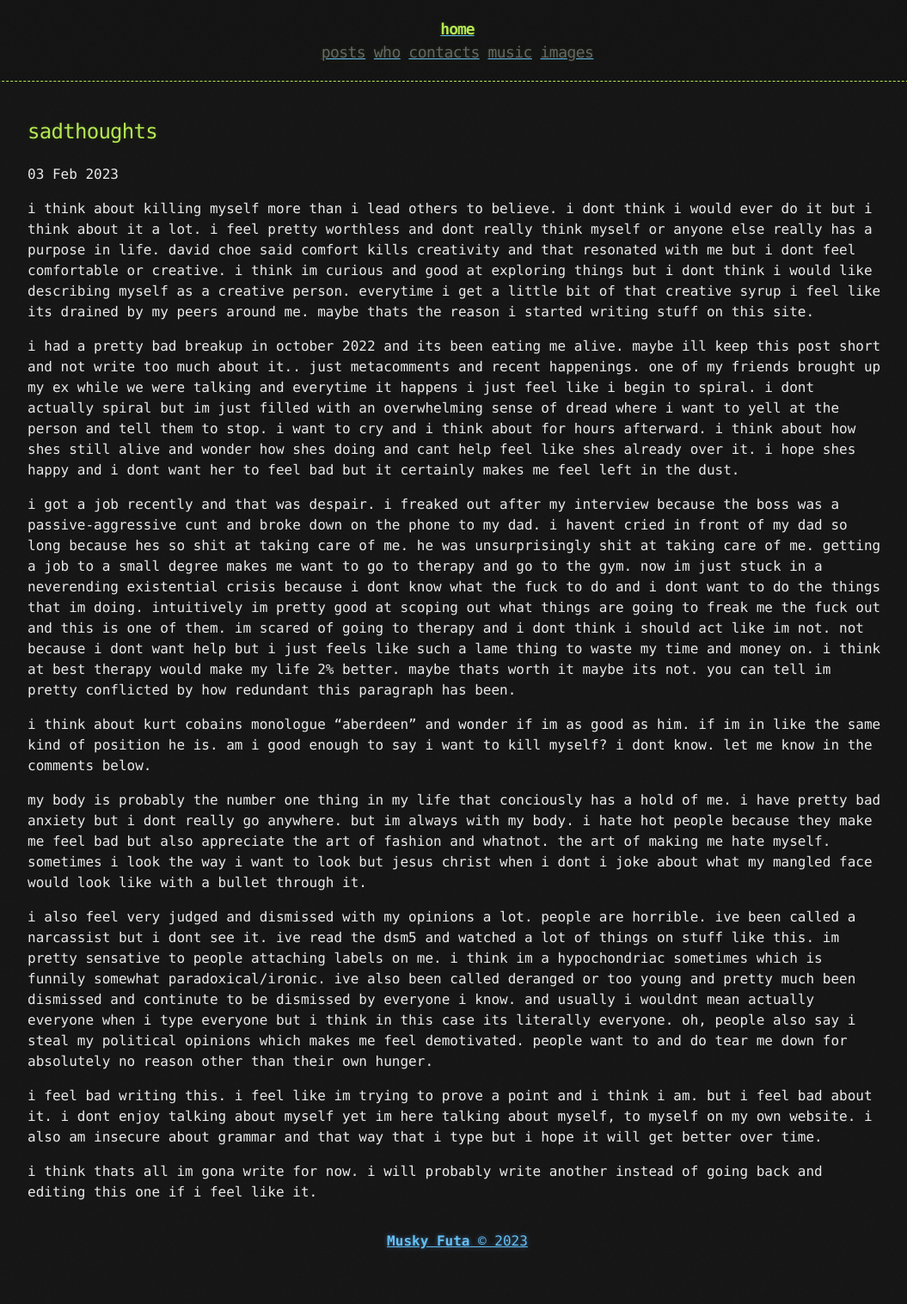
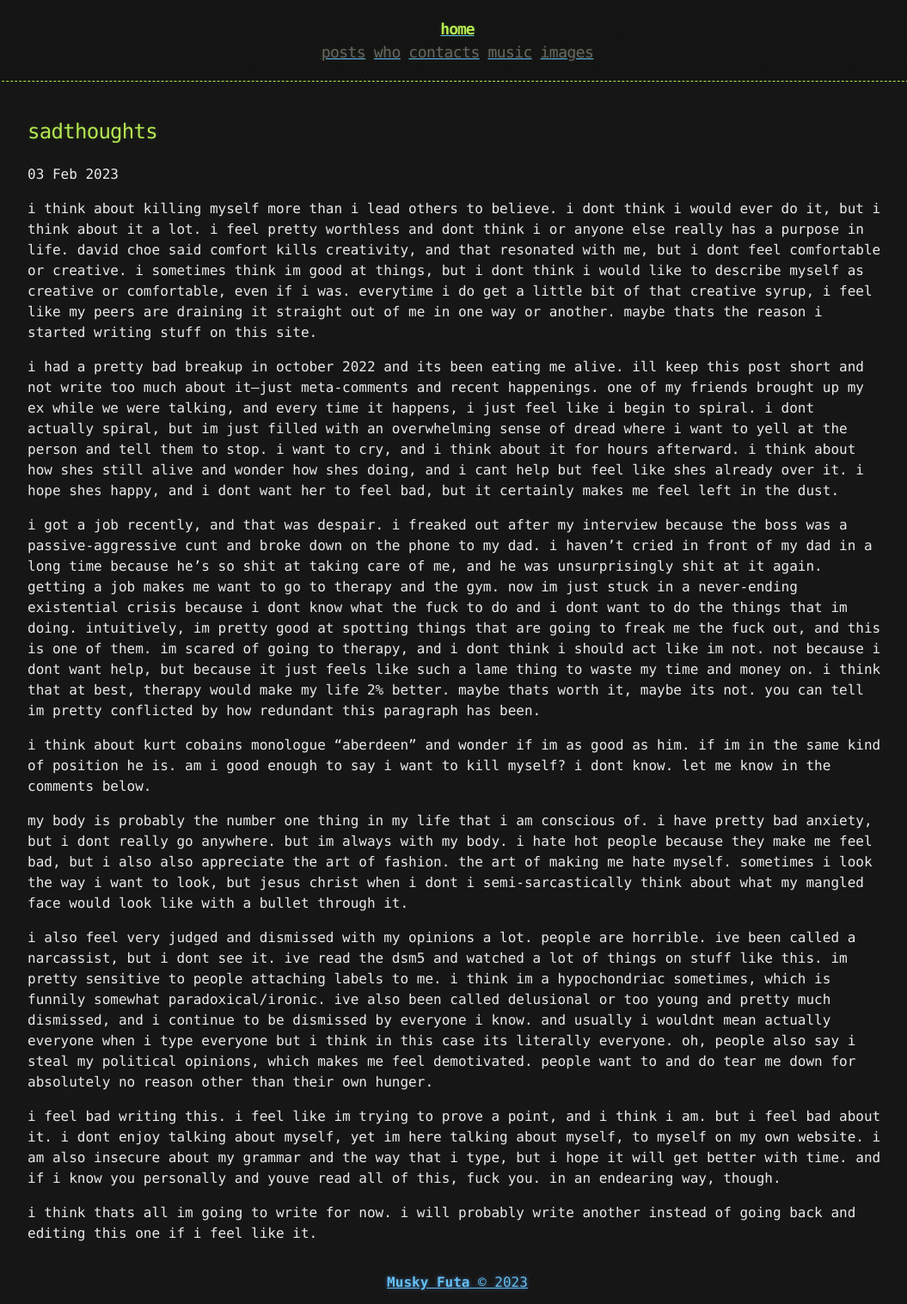
Before and after one commit to goobbess/goobbess.github.io, a Jekyll site: the page built from _posts/2023-02-03-sadthoughts.md, in a window 1280 px wide. Shown: the whole page at 86% size, without its empty margins (108-1163 px from the left). Built offline with Jekyll 4.4.1, drawn with Linux system fonts in a browser that asks for light colours; before the commit the page ends 1469 px from its top, so only the background shows below that.

Commit message:
Update 2023-02-03-sadthoughts.md

```diff
--- a/_posts/2023-02-03-sadthoughts.md
+++ b/_posts/2023-02-03-sadthoughts.md
@@ -3,18 +3,18 @@
 title: "sadthoughts"
 date: 2023-02-03
 ---
-i think about killing myself more than i lead others to believe. i dont think i would ever do it but i think about it a lot. i feel pretty worthless and dont really think myself or anyone else really has a purpose in life. david choe said comfort kills creativity and that resonated with me but i dont feel comfortable or creative. i think im curious and good at exploring things but i dont think i would like describing myself as a creative person. everytime i get a little bit of that creative syrup i feel like its drained by my peers around me. maybe thats the reason i started writing stuff on this site.
+i think about killing myself more than i lead others to believe. i dont think i would ever do it, but i think about it a lot. i feel pretty worthless and dont think i or anyone else really has a purpose in life. david choe said comfort kills creativity, and that resonated with me, but i dont feel comfortable or creative. i sometimes think im good at things, but i dont think i would like to describe myself as creative or comfortable, even if i was. everytime i do get a little bit of that creative syrup, i feel like my peers are draining it straight out of me in one way or another. maybe thats the reason i started writing stuff on this site.
 
-i had a pretty bad breakup in october 2022 and its been eating me alive. maybe ill keep this post short and not write too much about it.. just metacomments and recent happenings. one of my friends brought up my ex while we were talking and everytime it happens i just feel like i begin to spiral. i dont actually spiral but im just filled with an overwhelming sense of dread where i want to yell at the person and tell them to stop. i want to cry and i think about for hours afterward. i think about how shes still alive and wonder how shes doing and cant help feel like shes already over it. i hope shes happy and i dont want her to feel bad but it certainly makes me feel left in the dust.
+i had a pretty bad breakup in october 2022 and its been eating me alive. ill keep this post short and not write too much about it—just meta-comments and recent happenings. one of my friends brought up my ex while we were talking, and every time it happens, i just feel like i begin to spiral. i dont actually spiral, but im just filled with an overwhelming sense of dread where i want to yell at the person and tell them to stop. i want to cry, and i think about it for hours afterward. i think about how shes still alive and wonder how shes doing, and i cant help but feel like shes already over it. i hope shes happy, and i dont want her to feel bad, but it certainly makes me feel left in the dust.
 
-i got a job recently and that was despair. i freaked out after my interview because the boss was a passive-aggressive cunt and broke down on the phone to my dad. i havent cried in front of my dad so long because hes so shit at taking care of me. he was unsurprisingly shit at taking care of me. getting a job to a small degree makes me want to go to therapy and go to the gym. now im just stuck in a neverending existential crisis because i dont know what the fuck to do and i dont want to do the things that im doing. intuitively im pretty good at scoping out what things are going to freak me the fuck out and this is one of them. im scared of going to therapy and i dont think i should act like im not. not because i dont want help but i just feels like such a lame thing to waste my time and money on. i think at best therapy would make my life 2% better. maybe thats worth it maybe its not. you can tell im pretty conflicted by how redundant this paragraph has been.
+i got a job recently, and that was despair. i freaked out after my interview because the boss was a passive-aggressive cunt and broke down on the phone to my dad. i haven't cried in front of my dad in a long time because he's so shit at taking care of me, and he was unsurprisingly shit at it again. getting a job makes me want to go to therapy and the gym. now im just stuck in a never-ending existential crisis because i dont know what the fuck to do and i dont want to do the things that im doing. intuitively, im pretty good at spotting things that are going to freak me the fuck out, and this is one of them. im scared of going to therapy, and i dont think i should act like im not. not because i dont want help, but because it just feels like such a lame thing to waste my time and money on. i think that at best, therapy would make my life 2% better. maybe thats worth it, maybe its not. you can tell im pretty conflicted by how redundant this paragraph has been.
 
-i think about kurt cobains monologue "aberdeen" and wonder if im as good as him. if im in like the same kind of position he is. am i good enough to say i want to kill myself? i dont know. let me know in the comments below.
+i think about kurt cobains monologue "aberdeen" and wonder if im as good as him. if im in the same kind of position he is. am i good enough to say i want to kill myself? i dont know. let me know in the comments below.
 
-my body is probably the number one thing in my life that conciously has a hold of me. i have pretty bad anxiety but i dont really go anywhere. but im always with my body. i hate hot people because they make me feel bad but also appreciate the art of fashion and whatnot. the art of making me hate myself. sometimes i look the way i want to look but jesus christ when i dont i joke about what my mangled face would look like with a bullet through it.
+my body is probably the number one thing in my life that i am conscious of. i have pretty bad anxiety, but i dont really go anywhere. but im always with my body. i hate hot people because they make me feel bad, but i also also appreciate the art of fashion. the art of making me hate myself. sometimes i look the way i want to look, but jesus christ when i dont i semi-sarcastically think about what my mangled face would look like with a bullet through it.
 
-i also feel very judged and dismissed with my opinions a lot. people are horrible. ive been called a narcassist but i dont see it. ive read the dsm5 and watched a lot of things on stuff like this. im pretty sensative to people attaching labels on me. i think im a hypochondriac sometimes which is funnily somewhat paradoxical/ironic. ive also been called deranged or too young and pretty much been dismissed and continute to be dismissed by everyone i know. and usually i wouldnt mean actually everyone when i type everyone but i think in this case its literally everyone. oh, people also say i steal my political opinions which makes me feel demotivated. people want to and do tear me down for absolutely no reason other than their own hunger.
+i also feel very judged and dismissed with my opinions a lot. people are horrible. ive been called a narcassist, but i dont see it. ive read the dsm5 and watched a lot of things on stuff like this. im pretty sensitive to people attaching labels to me. i think im a hypochondriac sometimes, which is funnily somewhat paradoxical/ironic. ive also been called delusional or too young and pretty much dismissed, and i continue to be dismissed by everyone i know. and usually i wouldnt mean actually everyone when i type everyone but i think in this case its literally everyone. oh, people also say i steal my political opinions, which makes me feel demotivated. people want to and do tear me down for absolutely no reason other than their own hunger.
 
-i feel bad writing this. i feel like im trying to prove a point and i think i am. but i feel bad about it. i dont enjoy talking about myself yet im here talking about myself, to myself on my own website. i also am insecure about grammar and that way that i type but i hope it will get better over time.
+i feel bad writing this. i feel like im trying to prove a point, and i think i am. but i feel bad about it. i dont enjoy talking about myself, yet im here talking about myself, to myself on my own website. i am also insecure about my grammar and the way that i type, but i hope it will get better with time. and if i know you personally and youve read all of this, fuck you. in an endearing way, though.
 
-i think thats all im gona write for now. i will probably write another instead of going back and editing this one if i feel like it.
+i think thats all im going to write for now. i will probably write another instead of going back and editing this one if i feel like it.
```
